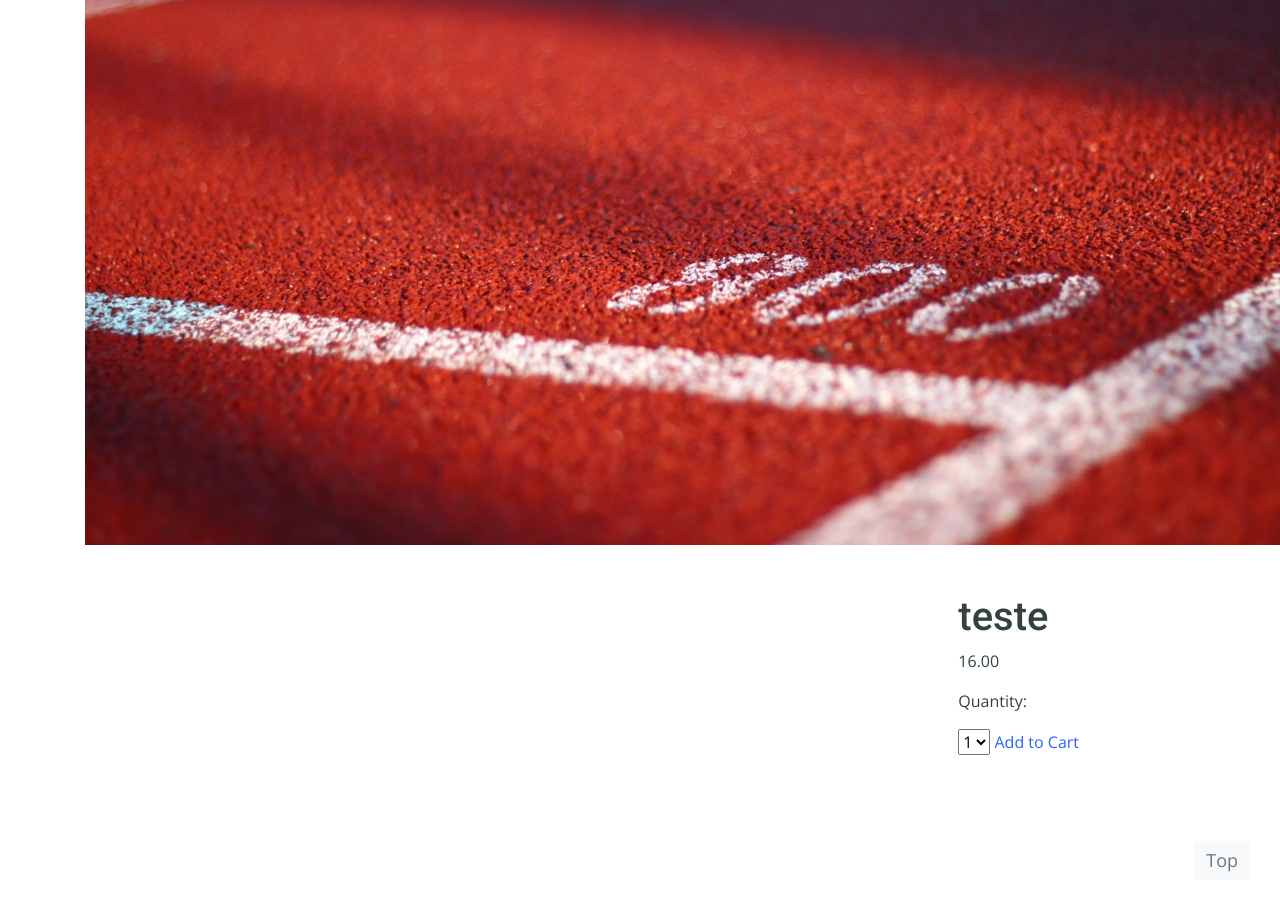
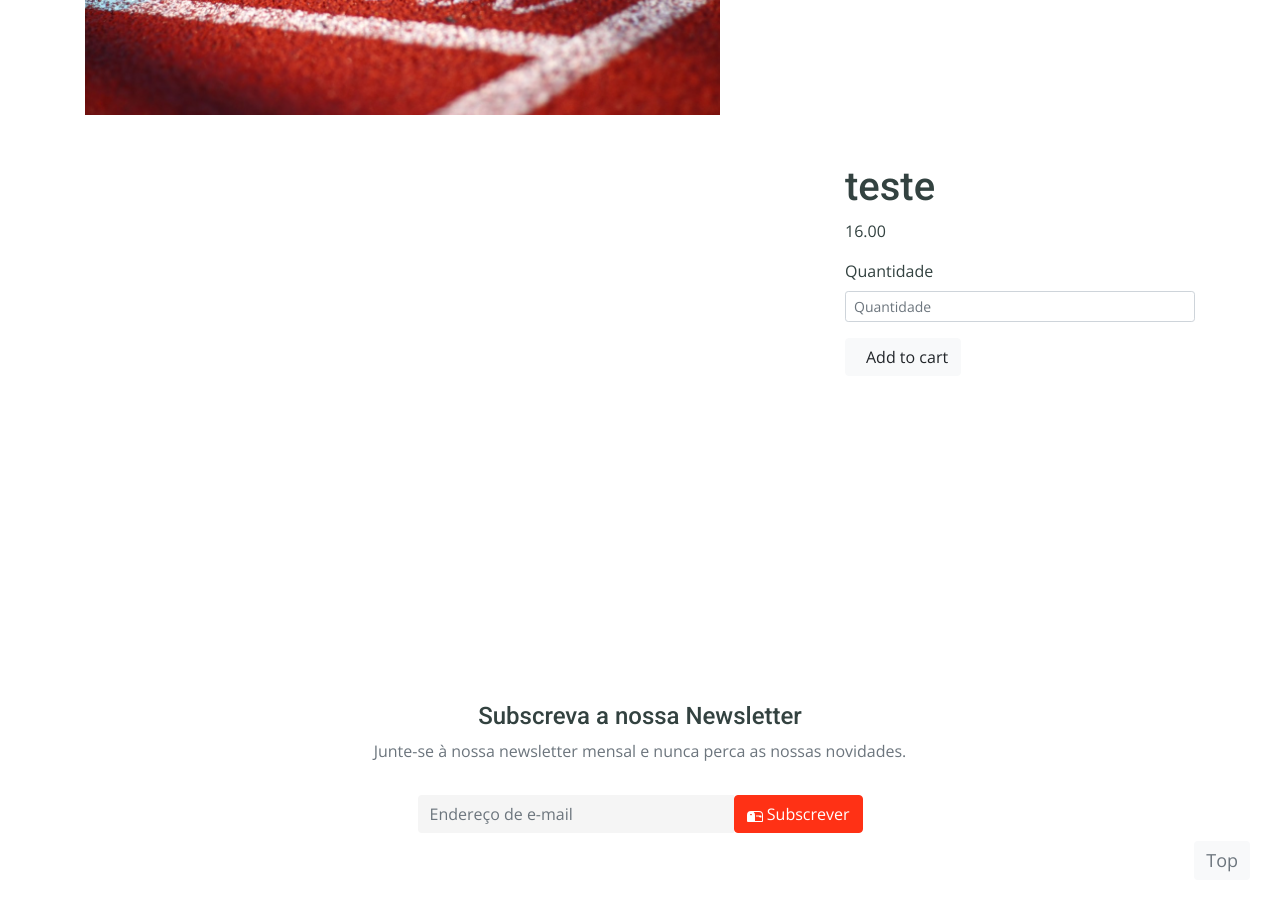
Before and after one commit to GDR-Verderena/gdr-verderena.github.io, a Jekyll site: the page built from _products/teste.md, in a window 1280 px wide and 900 px high, scrolled down 452 px. Built offline with Jekyll 4.4.1, drawn with Linux system fonts in a browser that asks for light colours.

Commit message:
Update product.html

```diff
--- a/_layouts/product.html
+++ b/_layouts/product.html
@@ -2,16 +2,16 @@
 layout: default
 ---
 
-<div class="site-inner">
+<div class="site-inner mb-5">
   <div class="wrap">
     <div class="content-sidebar-wrap row">
 
       <main class="content single-product simpleCart_shelfItem" itemscope itemtype="http://schema.org/Product">
         <div class="pt-4 order-2 order-lg-1 photoswipe-gallery col-lg-6 col-xl-7">
           <section class="product-image d-block mb-4">
-
-            <img src="{{ page.featured_image_path  }}" itemprop="image" alt="">
-
+            <figure class="view overlay rounded z-depth-1 main-img">
+              <img src="{{ page.featured_image_path  }}" itemprop="image" alt="" class="img-fluid z-depth-1">
+            </figure>
           </section>
         </div>
         <div class="pt-4 order-1 order-lg-2 ml-lg-auto col-lg-6 col-xl-4">
@@ -19,7 +19,7 @@
             <h1 class="entry-title item_name" itemprop="name">{{ page.name }}</h1>
             <p class="item_price">{{ page.price }}</p>
             {{ content }}
-
+            <!--
             <p class="margin-bottom-0">Quantity:</p>
             <select class="item_Quantity">
               <option value="1"> 1 </option>
@@ -31,8 +31,17 @@
               <option value="7"> 7 </option>
               <option value="8"> 8 </option>
             </select>
+-->
 
-           <span><a id="item_add" class="item_add button" href="javascript:;"> Add to Cart </a></span>
+            <form>
+              <div class="form-group">
+                <label for="quantidade">Quantidade</label>
+                <input id="quantidade" class="form-control form-control-sm" type="number" placeholder="Quantidade">
+              </div>
+              <!-- <span><a id="item_add" class="item_add button" href="javascript:;"> Add to Cart </a></span> -->
+              <button id="item_add" href="javascript:;" type="button" class=" item_add button btn btn-light btn-md mr-1 mb-2"><i class="fas fa-shopping-cart pr-2"></i>Add to cart</button>
+
+              <form>
           </section>
         </div>
       </main>
```
